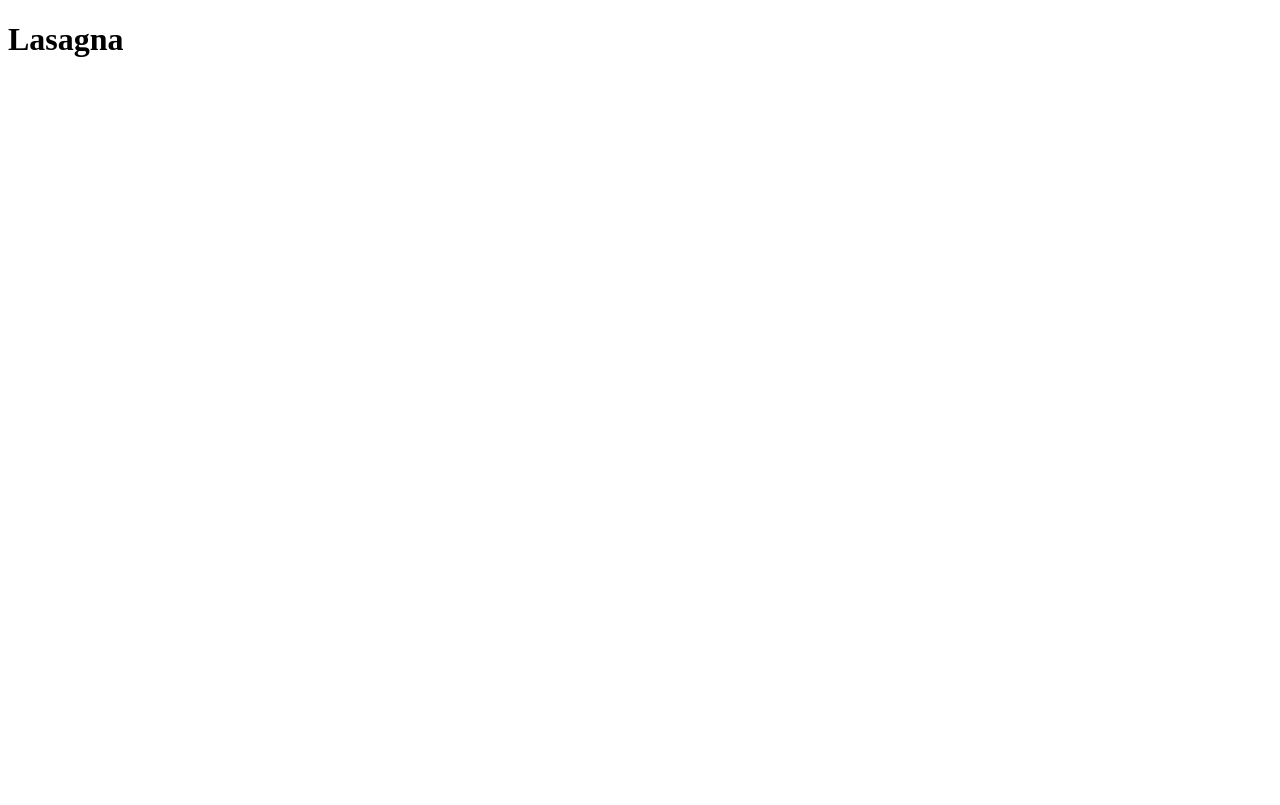
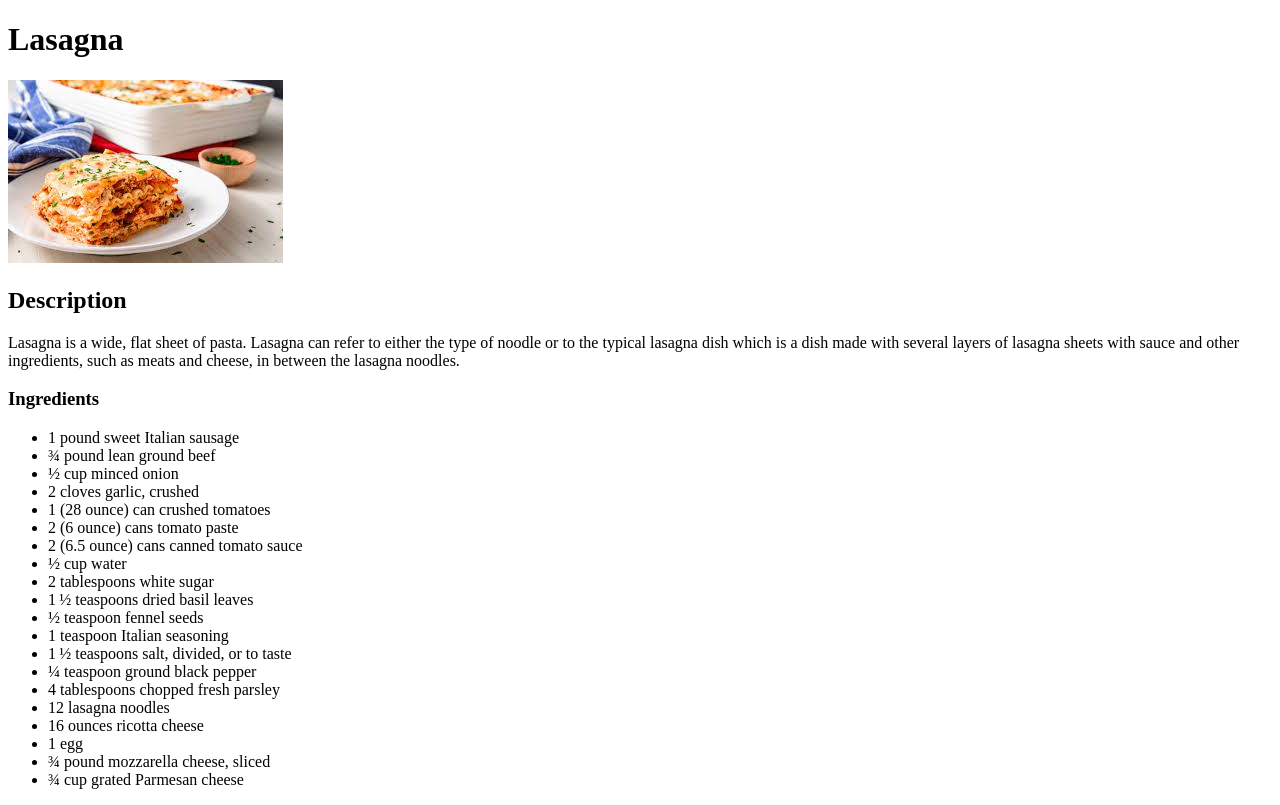
Before and after one commit to LittleSona/odin-recipes, a plain HTML site: page recipes/lasagna.html in a window 1280 px wide. Drawn offline with Linux system fonts and the light colour scheme.

Commit message:
Desciption and Ingredients added

```diff
--- a/recipes/lasagna.html
+++ b/recipes/lasagna.html
@@ -7,5 +7,41 @@
 
 <body>
 <h1>Lasagna</h1>
+
+<img src="./../Images/index.jpeg" >
+
+<h2>Description</h2>
+
+<pr>Lasagna is a wide, flat sheet of pasta. Lasagna can refer to either the type of noodle or to the typical lasagna dish which is a dish made with several layers of lasagna sheets with sauce and other ingredients, such as meats and cheese, in between the lasagna noodles.</pr>
+
+<h3>Ingredients</h3>
+
+<ul>
+    <li>1 pound sweet Italian sausage </li>
+    <li>¾ pound lean ground beef </li>
+    <li>½ cup minced onion </li>
+    <li>2 cloves garlic, crushed </li>
+    <li>1 (28 ounce) can crushed tomatoes </li>
+    <li>2 (6 ounce) cans tomato paste </li>
+    <li>2 (6.5 ounce) cans canned tomato sauce </li>
+    <li>½ cup water </li>
+    <li>2 tablespoons white sugar </li>
+    <li>1 ½ teaspoons dried basil leaves </li>
+    <li>½ teaspoon fennel seeds </li>
+    <li>1 teaspoon Italian seasoning </li>
+    <li>1 ½ teaspoons salt, divided, or to taste </li>
+    <li>¼ teaspoon ground black pepper </li>
+    <li>4 tablespoons chopped fresh parsley </li>
+    <li>12 lasagna noodles </li>
+    <li>16 ounces ricotta cheese </li>
+    <li>1 egg </li>
+    <li>¾ pound mozzarella cheese, sliced </li>
+    <li>¾ cup grated Parmesan cheese </li>
+</ul>
+
+
+
+
+
 </body>
 </html>
```
Also changed, not shown: Images/index.jpeg (added).
